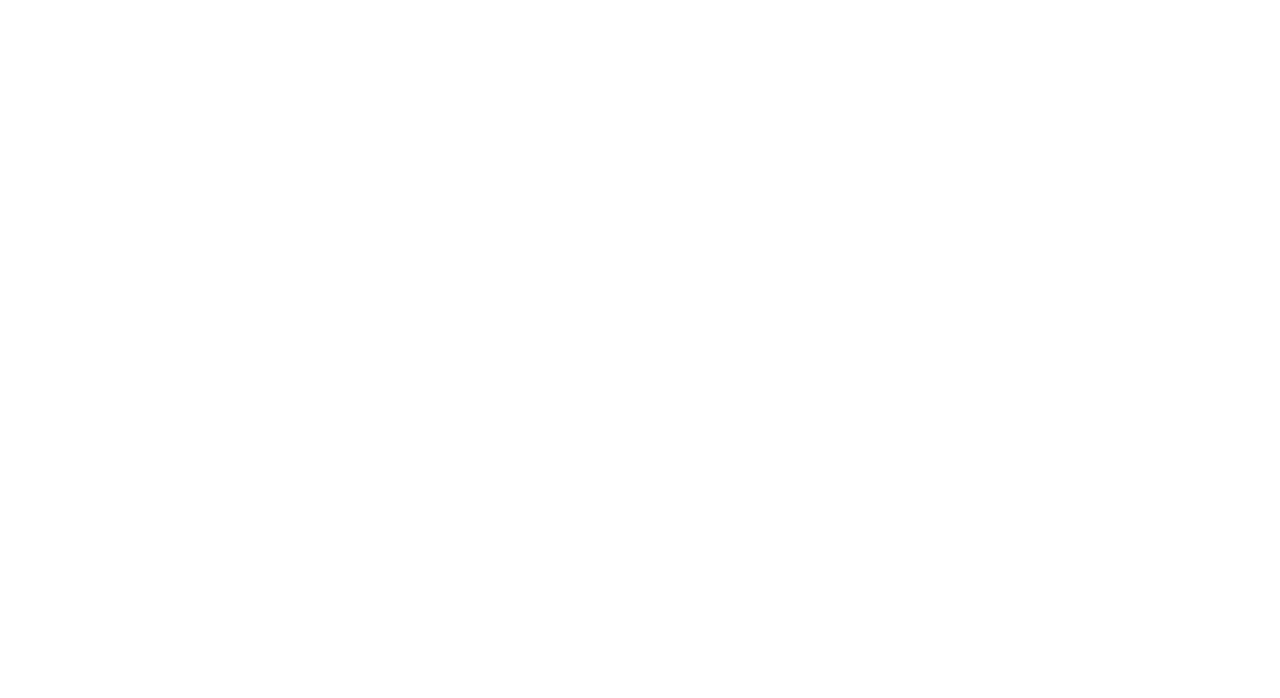
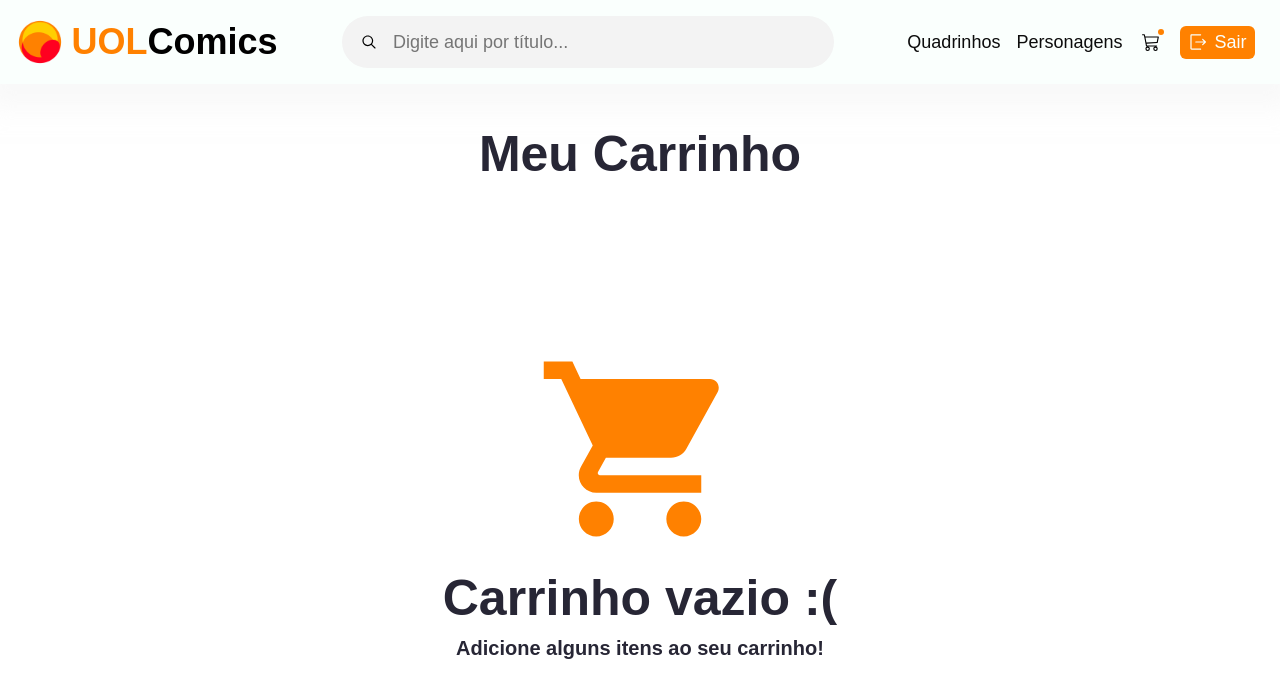
Before and after one commit to Danilosrr/desafio-02-aws-react, a React (Create React App) app: page /carrinho in a window 1280 px wide. Before the commit this address had no page. Shown: the top 698 px of the page. Built offline with nearby package versions, Linux system fonts and the light colour scheme; a web font is replaced by a local one.

Commit message:
style : add outro trashIcon

```diff
--- a/src/App.tsx
+++ b/src/App.tsx
@@ -5,18 +5,22 @@
 import ComicList from './Pages/ComicList';
 import ComicDetailsPage from './Pages/ComicDetails';
 import "./Assets/reset.css"
+import ItemCar from './Components/Checkout/ItemCar';
+import { CarProvider } from './Components/Checkout/CheckoutLogic';
 
 function App() {
   return (
+    <CarProvider>
     <BrowserRouter>
     <Routes>
       <Route path='/signupforms' element={<SignUpForm />}/>
       <Route path='/comics' element={<ComicList/>}/>
       <Route path='/comics/:id' element={<ComicDetailsPage/>}/>
-      <Route path='/' element={<></>}/>
-      <Route path='/' element={<></>}/>
+      <Route path='/carrinho' element={<EmptyCar/>}/>
+      <Route path='/add' element={<ItemCar/>}/>
     </Routes>
      </BrowserRouter>
+     </CarProvider>
   );
 }
 
--- a/src/Components/Checkout/ItemCar.tsx
+++ b/src/Components/Checkout/ItemCar.tsx
@@ -1,5 +1,5 @@
 import React from "react";
-import EmptyCar from "./EmptyCar";
+//import EmptyCar from "./EmptyCar";
 import {useCar} from './CheckoutLogic';
 import trashIcon from './img/trashIcon.svg';
 import './StylesCar/ItemCar.css';
@@ -7,10 +7,9 @@
 
 const ItemCar: React.FC = ()=>{
     const {carItems ,removeItem , addItem} = useCar();
-    if (carItems.length ===0){
-        return <EmptyCar />;
-    }
-
+   // if (carItems.length ===0){
+       // return <EmptyCar />;
+    //}
     const Increse = (itemId : number) => {
         const item = carItems.find(i=>i.id === itemId);
         if(item){
@@ -26,7 +25,7 @@
             removeItem(itemId);
         }
     };
-
+console.log(carItems);
     return(
         <div className="car">
         <h1>Meu Carrinho</h1>
```
Also changed, not shown: src/Components/Checkout/img/trashIcon.svg.
